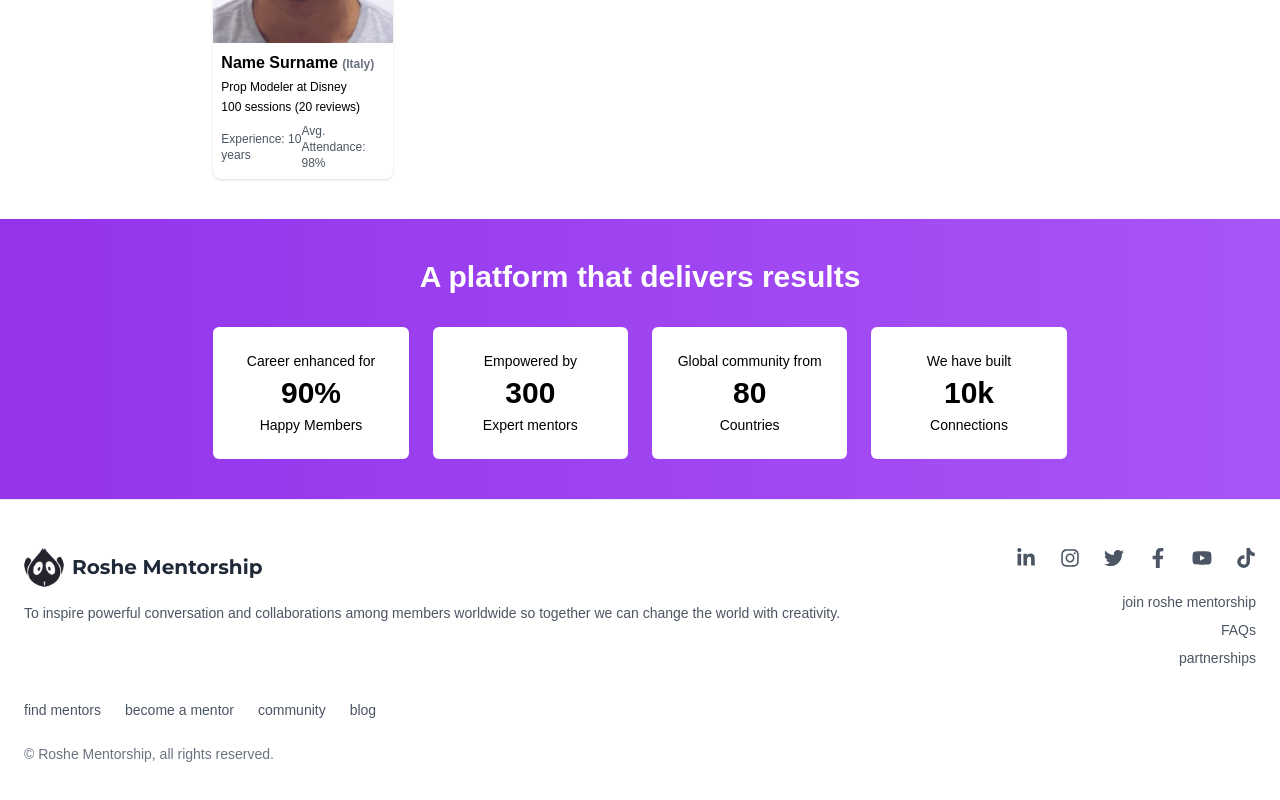
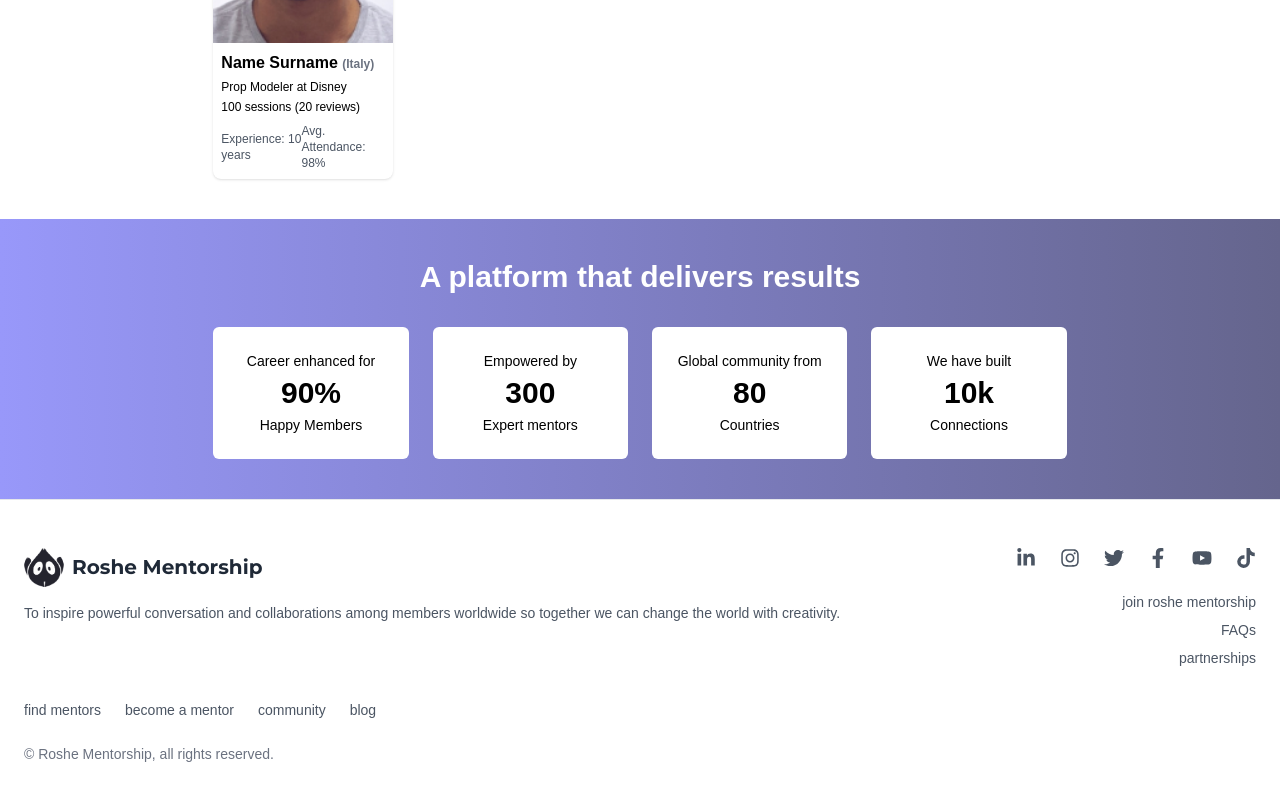
Before and after one commit to Roshe-Mentors/new_roshe, a Next.js app: page / in a window 1280 px wide. Shown: the part 2162-2962 px from the top of the page. Built offline with nearby package versions, Linux system fonts and the light colour scheme.

Commit message:
Fix: update background style of PlatformStats component for improved aesthetics

```diff
--- a/src/components/PlatformStats.tsx
+++ b/src/components/PlatformStats.tsx
@@ -26,7 +26,9 @@ const stats = [
 
 const PlatformStats = () => {
   return (
-    <section className="w-full bg-gradient-to-r from-purple-600 to-purple-500 py-10 flex flex-col items-center">
+    <section className="w-full py-10 flex flex-col items-center"
+    style={{ background: 'linear-gradient(90deg, #9898FA 0%, #65658D 100%)' }}
+    >
       <h2 className="text-3xl font-bold text-white mb-8">
         A platform that delivers results
       </h2>
```
